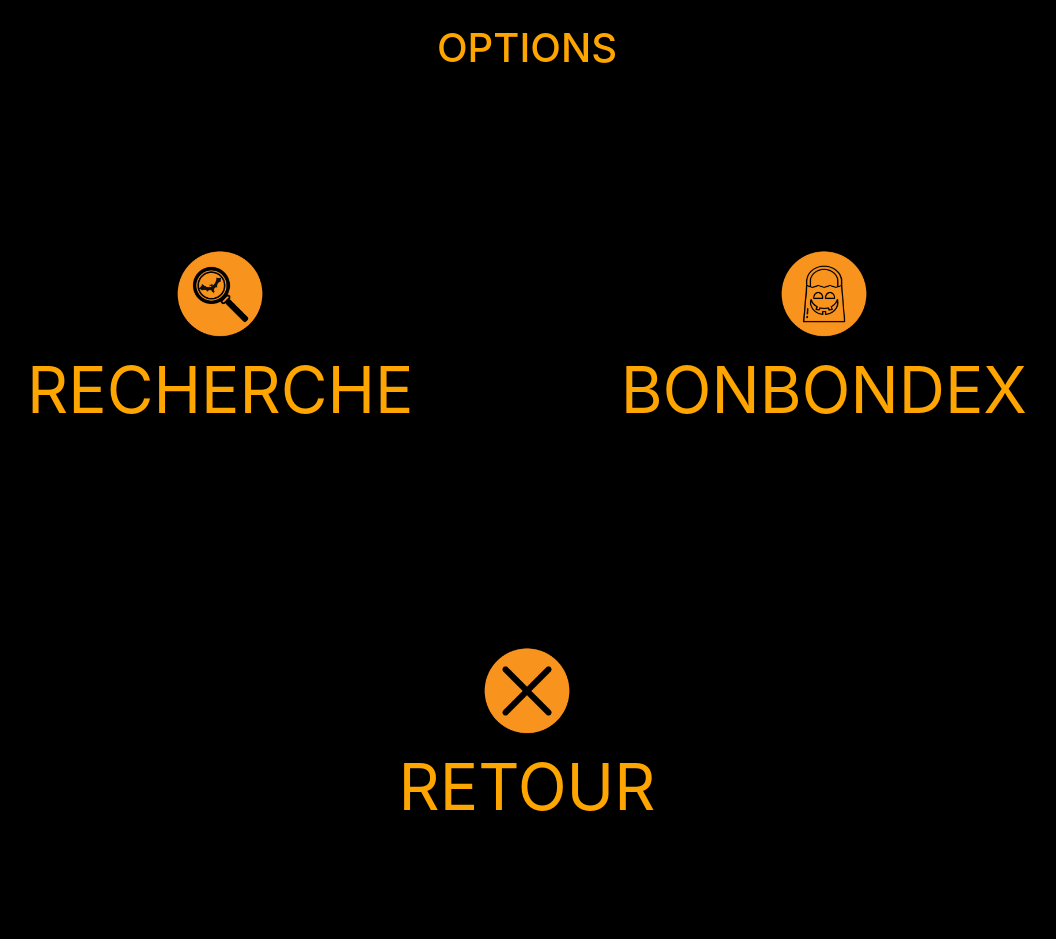
After one commit to Mathelchrist/Hackathon-30-10-2018, a PHP site: template src/View/Option/item.html.twig in a window 1280 px wide. The commit adds this page. Shown: the whole page, without its empty margins (113-1169 px from the left). Run offline with PHP 8.4, Linux system fonts and the light colour scheme; the template is opened without the code that fills it, so the values that code supplies are empty; a stand-in replaces the project's code that opens the database connection; some libraries are stand-ins or nearby versions.

Commit message:
page options

```diff
--- a/app/routing.php
+++ b/app/routing.php
@@ -11,6 +11,9 @@ $routes = [
     'Category' => [
         ['indexCategory', '/category', 'GET'],
         ['showCategory', '/category/{id}', 'GET'],
+    ],
+    'Option' => [
+        ['showOption', '/option', 'GET'],
     ]
 
 ];
--- /dev/null
+++ b/src/View/Option/item.html.twig
@@ -0,0 +1,39 @@
+{% extends 'layout.html.twig' %}
+{% block stylesheet %}<link rel="stylesheet" href="/assets/css/option.css">
+    <link rel="stylesheet" href="https://stackpath.bootstrapcdn.com/bootstrap/4.1.3/css/bootstrap.min.css" integrity="sha384-MCw98/SFnGE8fJT3GXwEOngsV7Zt27NXFoaoApmYm81iuXoPkFOJwJ8ERdknLPMO" crossorigin="anonymous">
+
+{% endblock %}
+
+{% block content %}
+<section class="option container-fluid">
+        <h1 class="optionTitle">OPTIONS</h1>
+        <div class="row iconeOption">
+            <div class="col">
+                <a href="#"><img class="optionImg" src="assets/images/bat_search.png"></a>
+                <p>RECHERCHE</p>
+            </div>
+
+            <div class="col">
+            </div>
+
+            <div class="col">
+                <a href="#"><img class="optionImg" src="assets/images/candy_basket.png"></a>
+                <p>BONBONDEX</p>
+            </div>
+        </div>
+
+        <div class="mapOption">
+            <a href="#"><img class="optionImg" src="assets/images/cross.png"></a>
+            <p>RETOUR</p>
+        </div>
+
+
+
+
+</section>
+{% endblock %}
+{% block javascript %}
+    <script src="https://code.jquery.com/jquery-3.3.1.slim.min.js" integrity="sha384-q8i/X+965DzO0rT7abK41JStQIAqVgRVzpbzo5smXKp4YfRvH+8abtTE1Pi6jizo" crossorigin="anonymous"></script>
+    <script src="https://cdnjs.cloudflare.com/ajax/libs/popper.js/1.14.3/umd/popper.min.js" integrity="sha384-ZMP7rVo3mIykV+2+9J3UJ46jBk0WLaUAdn689aCwoqbBJiSnjAK/l8WvCWPIPm49" crossorigin="anonymous"></script>
+    <script src="https://stackpath.bootstrapcdn.com/bootstrap/4.1.3/js/bootstrap.min.js" integrity="sha384-ChfqqxuZUCnJSK3+MXmPNIyE6ZbWh2IMqE241rYiqJxyMiZ6OW/JmZQ5stwEULTy" crossorigin="anonymous"></script>
+{% endblock %}
```
Also changed, not shown: src/Controller/OptionController.php (added, +20 -0 lines), public/assets/css/option.css (added), public/assets/images/bat_search.png (added), public/assets/images/candy_basket.png (added), public/assets/images/cross.png (added), 1 other file.
